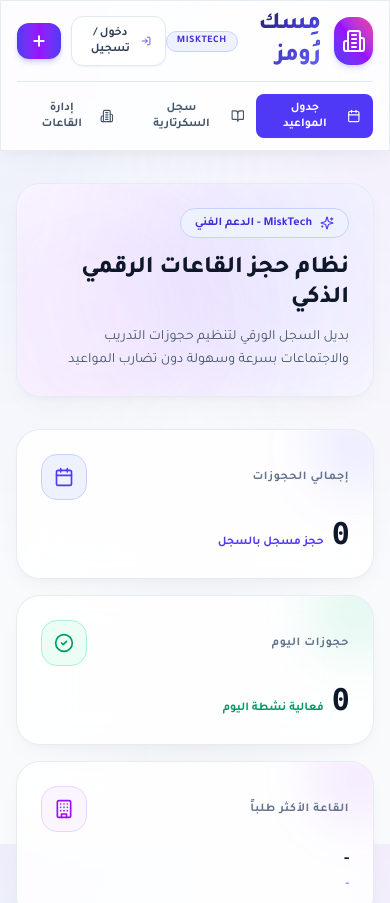
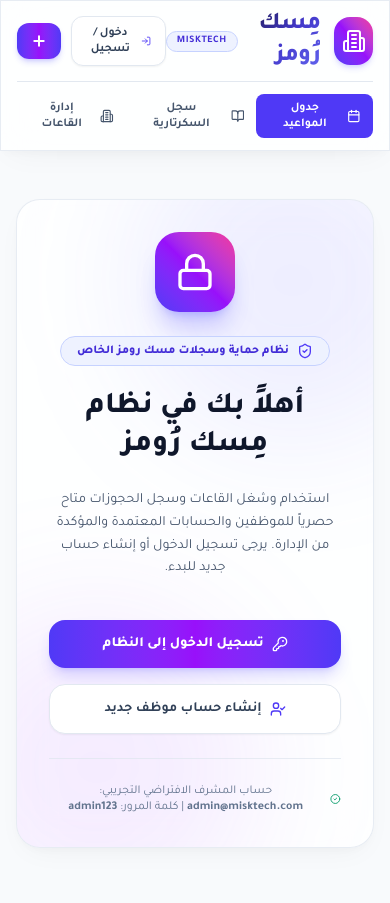
Before and after one commit to amrats1007/MiskReserve, a Next.js app: page / in a window 390 px wide. Shown: the top 903 px of the page. Built offline with nearby package versions, Linux system fonts and the light colour scheme; no server answers; the database is empty.

Commit message:
feat: implement booking management API route and home dashboard integration

```diff
--- a/src/app/api/bookings/route.ts
+++ b/src/app/api/bookings/route.ts
@@ -1,8 +1,14 @@
 import { NextResponse } from 'next/server';
 import { sql } from '@/lib/db';
+import { checkAuthSession } from '@/lib/auth';
 
 export async function GET(request: Request) {
   try {
+    const auth = await checkAuthSession();
+    if (!auth.authenticated) {
+      return NextResponse.json({ success: false, message: 'غير مصرح الوصول إلا للحسابات المفعلة.' }, { status: 401 });
+    }
+
     const { searchParams } = new URL(request.url);
     const date = searchParams.get('date');
     const roomId = searchParams.get('room_id');
@@ -60,6 +66,11 @@ export async function GET(request: Request) {
 
 export async function POST(request: Request) {
   try {
+    const auth = await checkAuthSession();
+    if (!auth.authenticated) {
+      return NextResponse.json({ success: false, message: 'غير مصرح بالحجز إلا للحسابات المسجلة والمفعلة.' }, { status: 401 });
+    }
+
     const body = await request.json();
     const {
       room_id,
@@ -106,7 +117,7 @@ export async function POST(request: Request) {
         event_title, event_type, booking_date, start_time, end_time,
         attendees_count, requested_equipment, notes, status
       ) VALUES (
-        ${parseInt(room_id)}, ${booker_name}, ${booker_email || null}, ${booker_phone || null}, ${entity_name},
+        ${parseInt(room_id)}, ${booker_name}, ${booker_email || auth.user?.email || null}, ${booker_phone || null}, ${entity_name},
         ${event_title}, ${event_type || 'meeting'}, ${booking_date}::date, ${start_time}::time, ${end_time}::time,
         ${parseInt(attendees_count) || 1}, ${JSON.stringify(requested_equipment || [])}::jsonb, ${notes || null}, 'confirmed'
       )
@@ -122,6 +133,11 @@ export async function POST(request: Request) {
 
 export async function PATCH(request: Request) {
   try {
+    const auth = await checkAuthSession();
+    if (!auth.authenticated) {
+      return NextResponse.json({ success: false, message: 'غير مصرح لك بإجراء هذا التعديل.' }, { status: 401 });
+    }
+
     const body = await request.json();
     const { id, status } = body;
 
@@ -144,6 +160,11 @@ export async function PATCH(request: Request) {
 
 export async function DELETE(request: Request) {
   try {
+    const auth = await checkAuthSession();
+    if (!auth.authenticated) {
+      return NextResponse.json({ success: false, message: 'غير مصرح لك بحذف الحجز.' }, { status: 401 });
+    }
+
     const { searchParams } = new URL(request.url);
     const id = searchParams.get('id');
 
--- a/src/app/page.tsx
+++ b/src/app/page.tsx
@@ -2,6 +2,7 @@
 
 import React, { useState, useEffect } from 'react';
 import { useLanguage } from '@/context/LanguageContext';
+import { useAuth } from '@/context/AuthContext';
 import { Navbar } from '@/components/Navbar';
 import { StatsOverview } from '@/components/StatsOverview';
 import { CalendarView } from '@/components/CalendarView';
@@ -10,10 +11,11 @@ import { RoomsDirectory } from '@/components/RoomsDirectory';
 import { BookingModal } from '@/components/BookingModal';
 import { AuthModal } from '@/components/AuthModal';
 import { UsersManagement } from '@/components/UsersManagement';
-import { Sparkles, Calendar, BookOpen, Building2 } from 'lucide-react';
+import { Sparkles, Calendar, BookOpen, Building2, Lock, ShieldCheck, UserCheck, KeyRound, CheckCircle2, AlertTriangle } from 'lucide-react';
 
 export default function Home() {
   const { lang, t } = useLanguage();
+  const { user, loading: authLoading, openAuthModal } = useAuth();
 
   const [activeTab, setActiveTab] = useState<'calendar' | 'logbook' | 'rooms' | 'users'>('calendar');
   const [isModalOpen, setIsModalOpen] = useState(false);
@@ -30,12 +32,13 @@ export default function Home() {
   const [stats, setStats] = useState<any>(null);
   const [loading, setLoading] = useState(true);
 
-  // Initialize DB and fetch data
+  // Initialize DB and fetch data if user is authenticated and approved
   const fetchData = async () => {
     try {
       // 1. Ensure DB initialized
       await fetch('/api/init-db');
 
+      if (user && user.status === 'approved') {
         // 2. Fetch Rooms
         const roomsRes = await fetch('/api/rooms');
         const roomsData = await roomsRes.json();
@@ -50,6 +53,7 @@ export default function Home() {
         const statsRes = await fetch('/api/stats');
         const statsData = await statsRes.json();
         if (statsData.stats) setStats(statsData.stats);
+      }
 
     } catch (err) {
       console.error('Error loading data:', err);
@@ -60,7 +64,7 @@ export default function Home() {
 
   useEffect(() => {
     fetchData();
-  }, []);
+  }, [user]);
 
   // Update Status action from Secretariat Logbook
   const handleStatusChange = async (id: number, status: string) => {
@@ -110,6 +114,110 @@ export default function Home() {
     }, 200);
   };
 
+  // Show global loading state
+  if (authLoading) {
+    return (
+      <div className="min-h-screen flex flex-col items-center justify-center bg-slate-50 text-slate-700">
+        <div className="w-12 h-12 border-4 border-indigo-600 border-t-transparent rounded-full animate-spin mb-4" />
+        <p className="text-sm font-bold">جاري التحقق من أمان وجلسة المستخدم...</p>
+      </div>
+    );
+  }
+
+  // AUTHENTICATION GUARD: If user is not logged in or account is not approved
+  const isApproved = user && user.status === 'approved';
+
+  if (!isApproved) {
+    return (
+      <div className="min-h-screen flex flex-col justify-between bg-slate-50">
+
+        {/* Top Navbar Header */}
+        <Navbar
+          activeTab={activeTab}
+          setActiveTab={setActiveTab}
+          onOpenBookingModal={() => openAuthModal('login')}
+          onPrintLogbook={() => openAuthModal('login')}
+        />
+
+        {/* Lock Screen Welcome Hero */}
+        <main className="max-w-4xl mx-auto px-4 py-12 my-auto w-full">
+          <div className="glass-panel rounded-3xl p-8 sm:p-12 border border-slate-200 text-center shadow-xl relative overflow-hidden">
+            <div className="absolute -right-20 -top-20 w-80 h-80 bg-indigo-500/10 rounded-full blur-3xl pointer-events-none" />
+            <div className="absolute -left-20 -bottom-20 w-80 h-80 bg-purple-500/10 rounded-full blur-3xl pointer-events-none" />
+
+            <div className="relative z-10 max-w-2xl mx-auto space-y-6">
+
+              <div className="w-20 h-20 rounded-3xl bg-gradient-to-tr from-indigo-600 via-purple-600 to-pink-500 flex items-center justify-center mx-auto shadow-xl shadow-indigo-500/30 text-white">
+                <Lock className="w-10 h-10" />
+              </div>
+
+              <div className="inline-flex items-center gap-2 px-4 py-1.5 rounded-full bg-indigo-50 border border-indigo-200 text-indigo-700 text-xs font-extrabold">
+                <ShieldCheck className="w-4 h-4 text-indigo-600" />
+                <span>نظام حماية وسجلات مسك رومز الخاص</span>
+              </div>
+
+              <h1 className="text-3xl sm:text-5xl font-black text-slate-900 leading-tight">
+                أهلاً بك في نظام مِسك رُومز
+              </h1>
+
+              <p className="text-sm sm:text-base text-slate-600 leading-relaxed">
+                استخدام وشغل القاعات وسجل الحجوزات متاح حصرياً للموظفين والحسابات المعتمدة والمؤكدة من الإدارة. يرجى تسجيل الدخول أو إنشاء حساب جديد للبدء.
+              </p>
+
+              {/* Pending approval notice if registered */}
+              {user && user.status === 'pending' && (
+                <div className="p-4 rounded-2xl bg-amber-50 border border-amber-200 text-amber-900 text-xs font-bold text-right flex items-start gap-3">
+                  <AlertTriangle className="w-5 h-5 text-amber-600 shrink-0 mt-0.5" />
+                  <div>
+                    <span className="block font-black text-sm mb-1 text-amber-800">حسابك قيد مراجعة وتفعيل الإدارة ⏳</span>
+                    <span>تم استلام طلب التسجيل بنجاح، يمكنك استخدام النظام فور قيام مسؤول النظم باعتتماد طلبك.</span>
+                  </div>
+                </div>
+              )}
+
+              {/* Action Buttons */}
+              <div className="flex flex-col sm:flex-row items-center justify-center gap-4 pt-4">
+                <button
+                  onClick={() => openAuthModal('login')}
+                  className="w-full sm:w-auto px-8 py-3.5 rounded-2xl bg-gradient-to-r from-indigo-600 via-purple-600 to-indigo-600 text-white text-sm font-extrabold shadow-lg shadow-indigo-500/25 hover:shadow-indigo-500/40 hover:scale-105 active:scale-95 transition-all flex items-center justify-center gap-2"
+                >
+                  <KeyRound className="w-4 h-4" />
+                  <span>تسجيل الدخول إلى النظام</span>
+                </button>
+
+                <button
+                  onClick={() => openAuthModal('register')}
+                  className="w-full sm:w-auto px-8 py-3.5 rounded-2xl bg-white hover:bg-slate-50 border border-slate-200 text-slate-700 text-sm font-bold shadow-xs hover:border-indigo-300 hover:text-indigo-600 transition-all flex items-center justify-center gap-2"
+                >
+                  <UserCheck className="w-4 h-4 text-indigo-600" />
+                  <span>إنشاء حساب موظف جديد</span>
+                </button>
+              </div>
+
+              {/* Default Admin Info Tip */}
+              <div className="pt-6 border-t border-slate-200/80 text-xs text-slate-500 flex items-center justify-center gap-2">
+                <CheckCircle2 className="w-4 h-4 text-emerald-600" />
+                <span>حساب المشرف الافتراضي التجريبي: <strong>admin@misktech.com</strong> | كلمة المرور: <strong>admin123</strong></span>
+              </div>
+
+            </div>
+
+          </div>
+        </main>
+
+        {/* Footer */}
+        <footer className="text-center text-xs text-slate-400 py-6">
+          جميع الحقوق محفوظة © {new Date().getFullYear()} MiskTech - MiskReserve
+        </footer>
+
+        {/* Login & Registration Modal */}
+        <AuthModal />
+
+      </div>
+    );
+  }
+
+  // UNLOCKED SYSTEM: Logged in and Approved User Dashboard
   return (
     <div className="min-h-screen pb-16">
 
@@ -140,10 +248,10 @@ export default function Home() {
             </div>
 
             <h1 className="text-2xl sm:text-4xl font-extrabold text-slate-900 leading-tight">
-              {t.hero.title}
+              مرحباً بك {user.name} 👋
             </h1>
-            <p className="text-sm sm:text-base text-slate-600 mt-3 leading-relaxed">
-              {t.hero.subtitle}
+            <p className="text-sm sm:text-base text-slate-600 mt-2 leading-relaxed">
+              {t.hero.subtitle} ({user.entity_name})
             </p>
           </div>
         </div>
@@ -185,7 +293,7 @@ export default function Home() {
               />
             )}
 
-            {activeTab === 'users' && (
+            {activeTab === 'users' && user.role === 'admin' && (
               <UsersManagement />
             )}
           </>
--- a/src/lib/auth.ts
+++ b/src/lib/auth.ts
@@ -1,4 +1,6 @@
 import crypto from 'crypto';
+import { cookies } from 'next/headers';
+import { sql } from '@/lib/db';
 
 const SECRET_KEY = process.env.SESSION_SECRET || 'misk-reserve-super-secret-key-2026';
 
@@ -39,3 +41,24 @@ export function verifyToken(token: string): any | null {
     return null;
   }
 }
+
+// Helper to check valid approved session for API routes
+export async function checkAuthSession(): Promise<{ authenticated: boolean; user?: any }> {
+  try {
+    const cookieStore = await cookies();
+    const token = cookieStore.get('misk_auth_session')?.value;
+    if (!token) return { authenticated: false };
+
+    const payload = verifyToken(token);
+    if (!payload || !payload.id) return { authenticated: false };
+
+    const users = await sql`SELECT id, name, email, entity_name, role, status FROM users WHERE id = ${payload.id};`;
+    if (users.length === 0 || users[0].status !== 'approved') {
+      return { authenticated: false };
+    }
+
+    return { authenticated: true, user: users[0] };
+  } catch (err) {
+    return { authenticated: false };
+  }
+}
```
Lines whose indentation alone changed are shown as unchanged.
